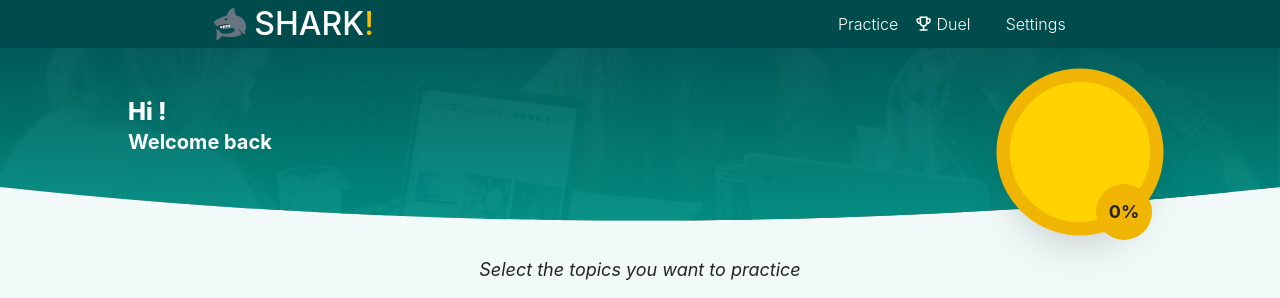
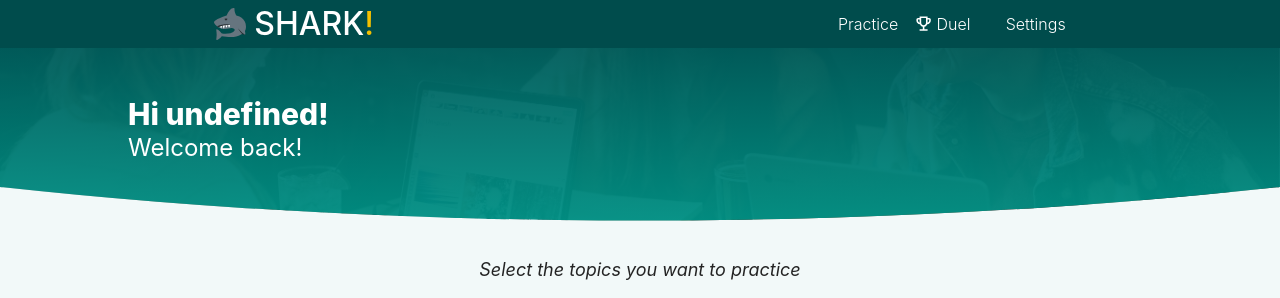
Before and after one commit to brambekkers/fireShark, a Vue app: page /overview in a window 1280 px wide. Shown: the top 298 px of the page. Built offline with nearby package versions, Linux system fonts and the light colour scheme; no server answers; some icons are missing.

Commit message:
Dynamic page titles

```diff
--- a/src/components/overview/Header.vue
+++ b/src/components/overview/Header.vue
@@ -1,8 +1,32 @@
 <script setup>
 import ImageProgress from '@/components/overview/ImageProgress.vue';
 import useUserStore from '@/stores/userStore';
+import { useRoute } from 'vue-router';
 
 const { user } = storeToRefs(useUserStore());
+const route = useRoute();
+const { t } = useI18n();
+
+const title = computed(() => {
+  if (route.name === 'Overview' || route.name === 'Settings') {
+    return `${t('general.hi')} ${user.value.name}!`;
+  }
+  if (route.name === 'Duel') {
+    return `Duelscore: 1.202`;
+  }
+});
+
+const subtitle = computed(() => {
+  if (route.name === 'Overview') {
+    return `${t('overview.welcomeBack')}!`;
+  }
+  if (route.name === 'Duel') {
+    return `${t('duel.rdyToDuel')}`;
+  }
+  if (route.name === 'Settings') {
+    return `${t('settings.changeYourProfileHere')}`;
+  }
+});
 </script>
 
 <template>
@@ -17,12 +41,11 @@ const { user } = storeToRefs(useUserStore());
       class="h-44 flex justify-between relative z-10 pt-8 max-w-screen-lg mx-auto"
     >
       <div class="mt-4">
-        <h1 class="font-extrabold text-2xl text-white">Hi {{ user.name }}!</h1>
-        <p class="text-xl font-bold text-white">
-          {{ $t('overview.welcomeBack') }}
+        <h1 class="font-extrabold text-3xl text-white">{{ title }}</h1>
+        <p class="text-2xl text-white">
+          {{ subtitle }}
         </p>
       </div>
-      <ImageProgress />
     </section>
   </div>
 </template>
--- a/src/locales/en.json
+++ b/src/locales/en.json
@@ -22,7 +22,11 @@
       "debug": "Debug"
     }
   },
+  "duel": {
+    "rdyToDuel": "Ready to duel?"
+  },
   "settings": {
+    "changeYourProfileHere": "Pas hier je profiel aan.",
     "notAllCanBeChanged": "You cannot change all personal information yourself.",
     "personalSettings": "Personal settings",
     "language": "Language",
--- a/src/locales/nl.json
+++ b/src/locales/nl.json
@@ -21,7 +21,11 @@
       "debug": "Debug"
     }
   },
+  "duel": {
+    "rdyToDuel": "Klaar om te duelleren?"
+  },
   "settings": {
+    "changeYourProfileHere": "Change your profile here.",
     "notAllCanBeChanged": "Niet alle persoonlijke gegevens kun je zelf wijzigen",
     "personalSettings": "Persoonlijke gegevens",
     "language": "Taal",
--- a/src/router/index.js
+++ b/src/router/index.js
@@ -11,7 +11,7 @@ import Practice from '@/pages/Practice.vue';
 const routes = [
   {
     path: '/overview',
-    name: 'Home',
+    name: 'Overview',
     component: Home,
   }, {
     path: '/practice',
```
